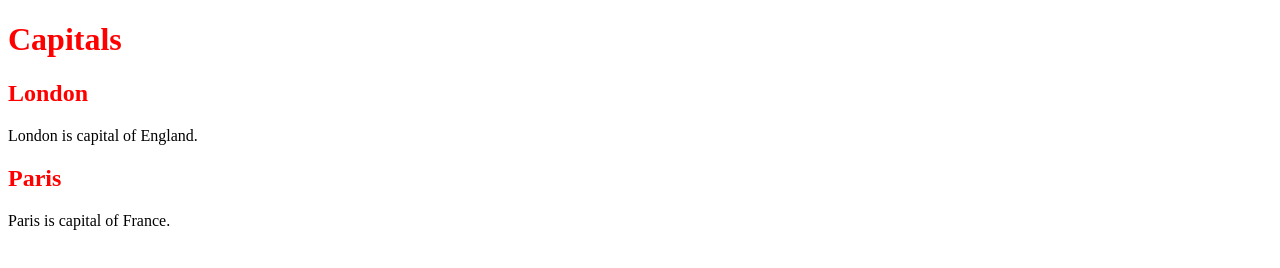
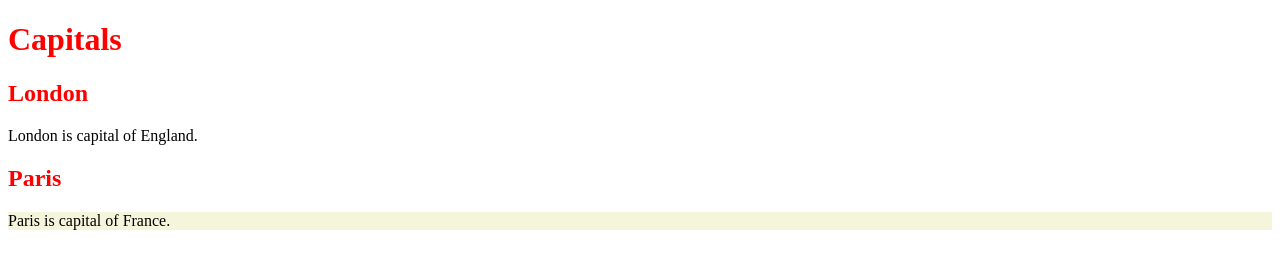
Before and after one commit to enrkdms02/week5, a plain HTML site: page index.html in a window 1280 px wide. Drawn offline with Linux system fonts and the light colour scheme.

Commit message:
background color of second color appears beige

```diff
--- a/css/stylesheet.css
+++ b/css/stylesheet.css
@@ -1,3 +1,6 @@
 .heading{
     color: red;
 }
+#second_p {
+    background-color: beige;
+}
--- a/index.html
+++ b/index.html
@@ -10,6 +10,6 @@
         <p>London is capital of England.</p>
 
         <h2 class="heading">Paris</h2>
-        <p>Paris is capital of France.</p>
+        <p id="second_p">Paris is capital of France.</p>
     </body>
 </html>
```
